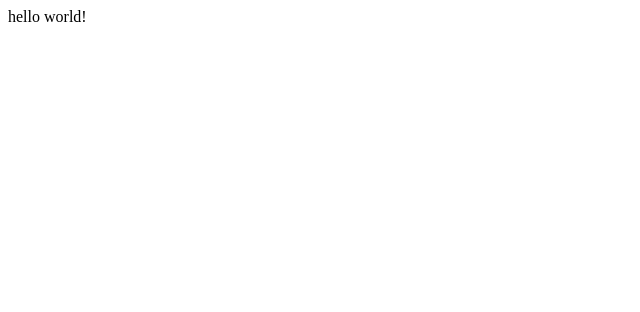
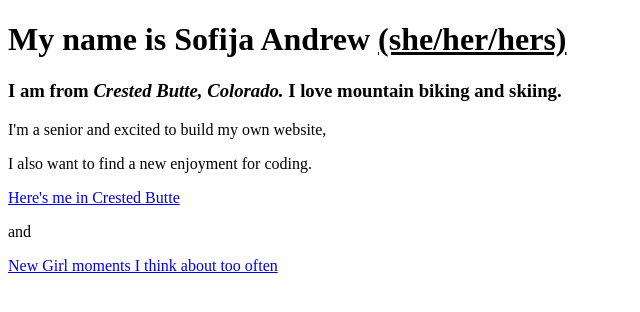
Before and after one commit to sofijandrew/sofija_recitation.githubio, a plain HTML site: page index.html in a window 1280 px wide. Shown: the whole page, without its empty margins (0-640 px from the left). Drawn offline with Linux system fonts and the light colour scheme.

Commit message:
Week 2 Assignment

```diff
--- a/index.html
+++ b/index.html
@@ -1,6 +1,16 @@
+<!DOCTYPE html>
 <html>
-  <head></head>
+  <head>
+    <meta charset="utf-8">
+    <title>Hi I'm Sofija!</title>
+  </head>
   <body>
-      <p>hello world!</p>
+      <h1><strong>My name is Sofija Andrew </strong><u>(she/her/hers)</u></h1>
+      <h3>I am from <em>Crested Butte, Colorado.</em> I love mountain biking and skiing.</h3>
+      <p>I'm a senior and excited to build my own website,</p>
+      <p>I also want to find a new enjoyment for coding.</p>
+      <a href="img/PhotoOfMe.jpeg">Here's me in Crested Butte</a>
+      <p>and</p>
+      <a href="https://youtu.be/ljn2I497ZPw">New Girl moments I think about too often</a>
   </body>
 </html>
```
Also changed, not shown: assignment1.html (added, +6 -0 lines), img/PhotoOfMe.jpeg (added), 1 other file.
